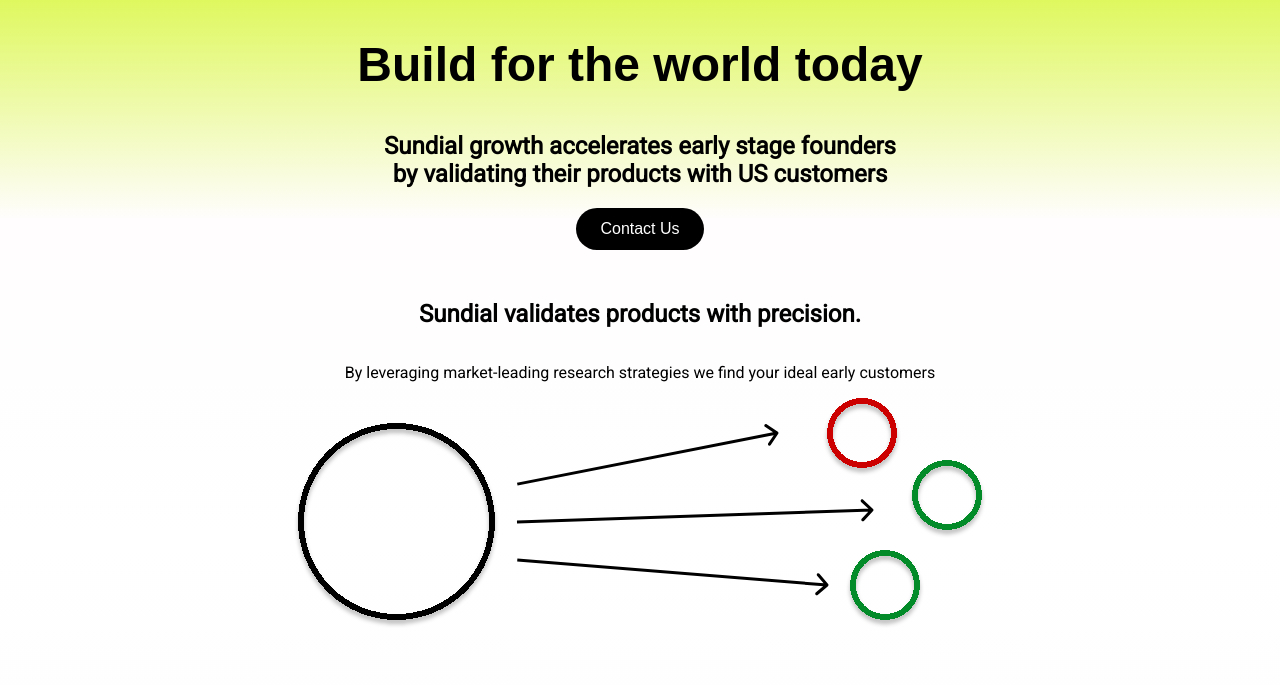
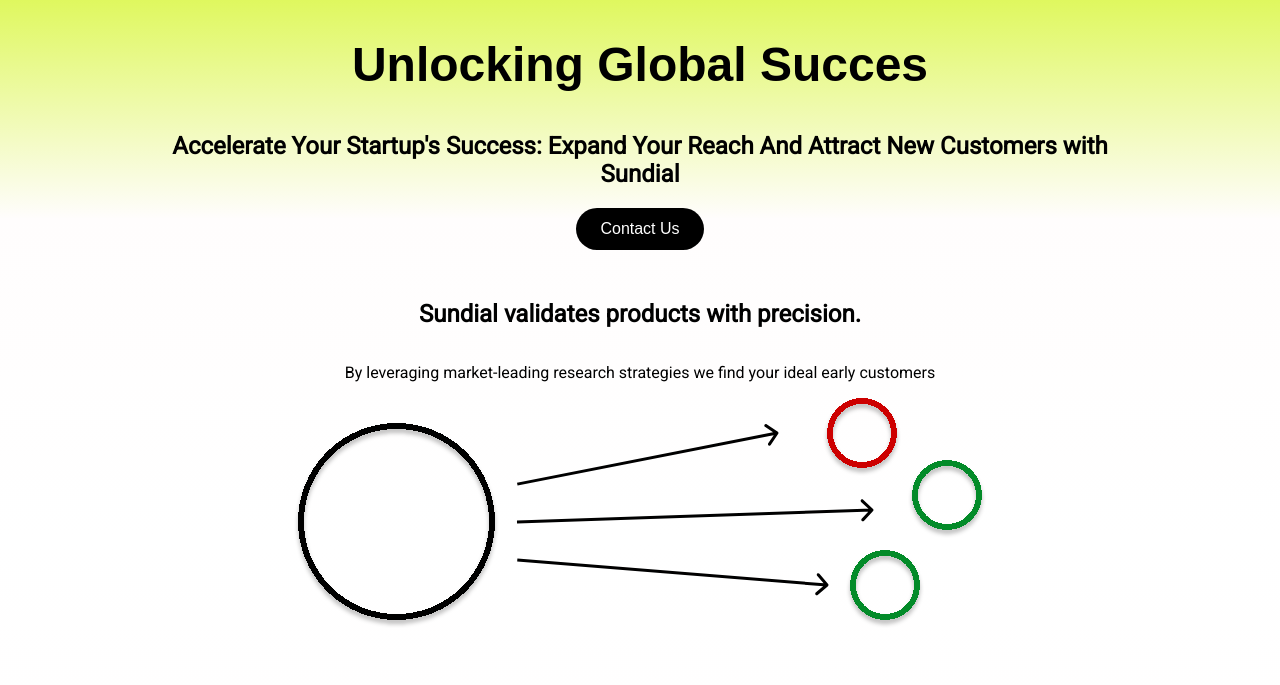
Before and after one commit to bigcurry/sundial, a plain HTML site: page index.html in a window 1280 px wide. Shown: the part 103-788 px from the top of the page. Drawn offline with Linux system fonts and the light colour scheme; a web font is replaced by a local one.

Commit message:
Update index.html

```diff
--- a/index.html
+++ b/index.html
@@ -20,8 +20,10 @@
 
       <section id="hero-section">
         <div class="hero-content fly-in">
-            <h1>Build for the world today</h1>
-            <h2>Sundial growth accelerates early stage founders <br> by validating their products with US customers</h2>
+            <h1>Unlocking Global Succes</h1>
+            <h2>Accelerate Your Startup's Success:
+Expand Your Reach And Attract New Customers with Sundial
+</h2>
           </div>
         <div class="contact-button-container">
             <a href="https://calendly.com/suraj-pabba89/30min" class="contact-button">Contact Us</a>
```
